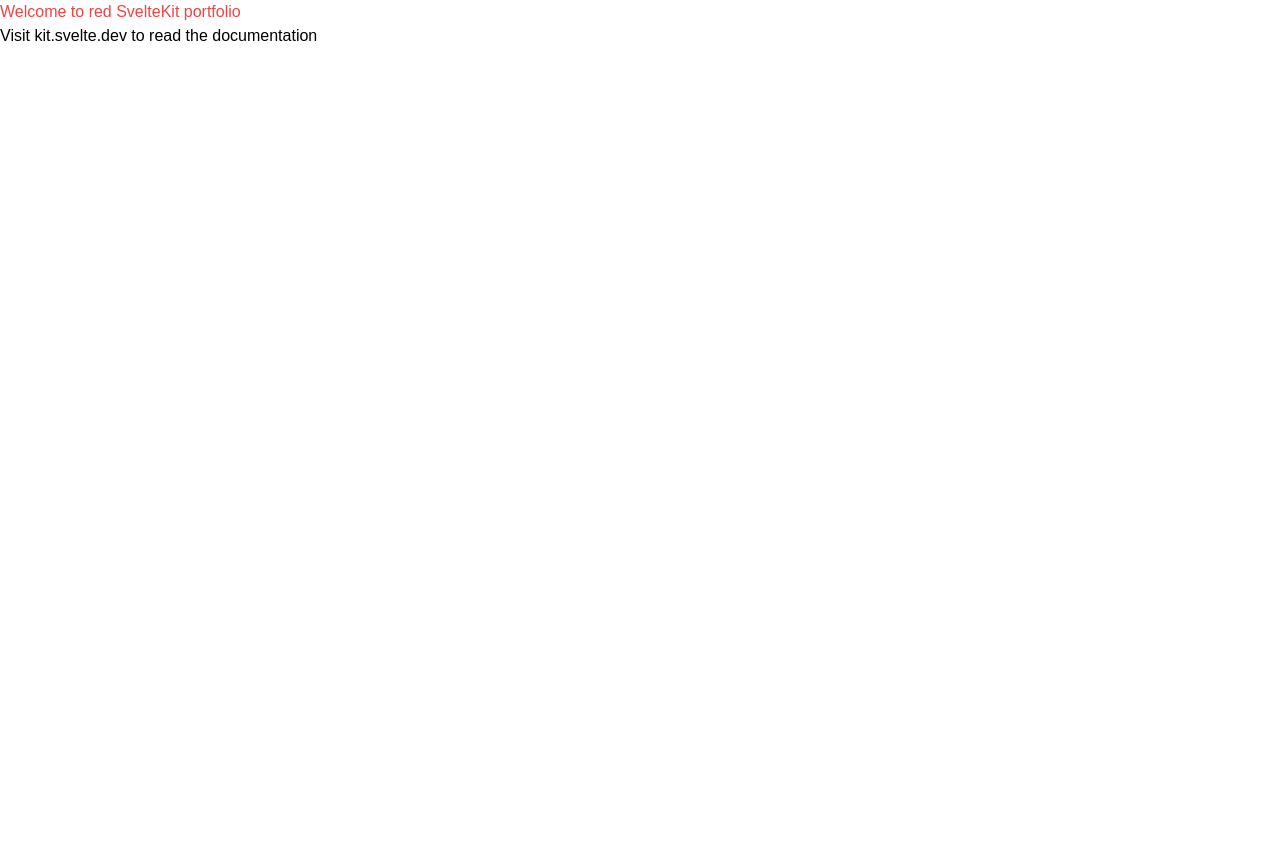
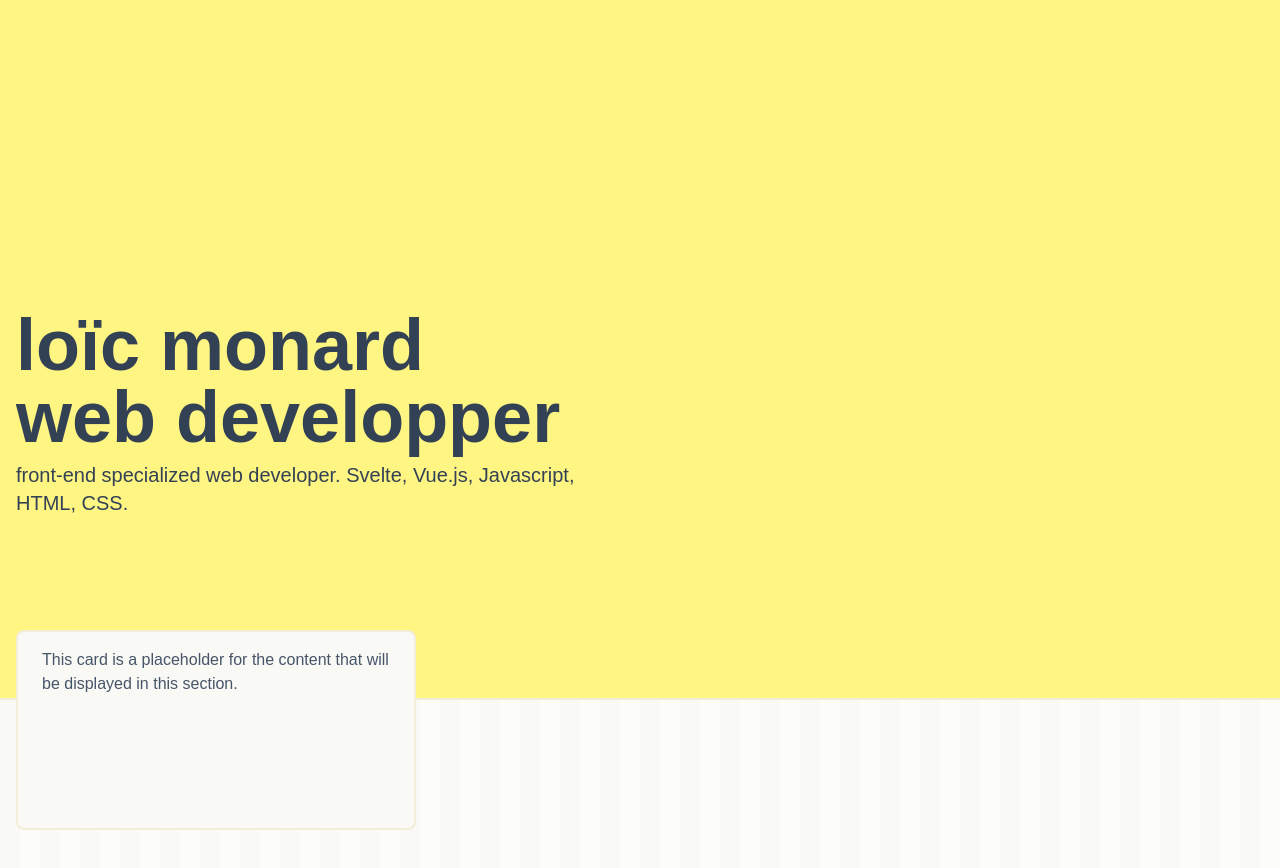
Before and after one commit to LoicMonard/sveltekit-portfolio, a SvelteKit app: page / in a window 1280 px wide. Shown: the top 868 px of the page. Before the commit the page ends 800 px from the top, so only its background shows below. Built offline with nearby package versions, Linux system fonts and the light colour scheme; a web font is replaced by a local one.

Commit message:
feat: add Header component and update layout with new structure
- create a first main layout
- create a new header component

```diff
--- a/src/routes/+layout.svelte
+++ b/src/routes/+layout.svelte
@@ -1,4 +1,6 @@
 <script>
+	import Header from '$lib/components/Header.svelte';
+
 	import '../app.css';
 </script>
 
@@ -9,4 +11,7 @@
 	/>
 </svelte:head>
 
-<slot />
+<div class="w-screen flex justify-center">
+	<Header />
+	<slot />
+</div>
--- a/src/routes/+page.svelte
+++ b/src/routes/+page.svelte
@@ -1,2 +1,36 @@
-<h1 class="text-red-500">Welcome to red SvelteKit portfolio</h1>
-<p>Visit <a href="https://kit.svelte.dev">kit.svelte.dev</a> to read the documentation</p>
+<script>
+	let title = 'loïc monard';
+</script>
+
+<main class="w-full h-full">
+	<section
+		class="w-full h-[700px] flex border-b-2 border-accent-beige justify-center pt-32 bg-pastel-yellow text-slate-700"
+	>
+		<div class="container my-16 px-4 flex gap-2 flex-row items-center">
+			<div class="flex flex-col gap-2 items-start">
+				<div class="flex flex-col items-start">
+					<h1 class="text-7xl font-bold">{title}</h1>
+					<h1 class="text-7xl font-semibold">web developper</h1>
+				</div>
+				<p class="text-xl text-wrap">
+					front-end specialized web developer. Svelte, Vue.js, Javascript, HTML, CSS.
+				</p>
+			</div>
+			<div class="min-w-[50%]"></div>
+		</div>
+	</section>
+
+	<section
+		class="w-full flex justify-center bg-[repeating-linear-gradient(90deg,#f9f9f6_0px,#f9f9f6_20px,#fcfcfa_20px,#fcfcfa_40px)] text-black"
+	>
+		<div class="container h-screen px-4 relative">
+			<div class="absolute w-full top-[-70px]">
+				<div
+					class="text-slate-600 rounded-lg py-4 px-6 border-2 bg-pastel-white border-accent-beige w-[400px] h-[200px]"
+				>
+					This card is a placeholder for the content that will be displayed in this section.
+				</div>
+			</div>
+		</div>
+	</section>
+</main>
```
Also changed, not shown: src/lib/components/Header.svelte (added).
